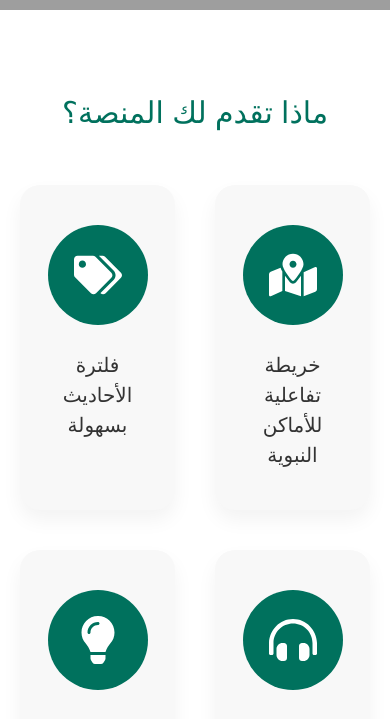
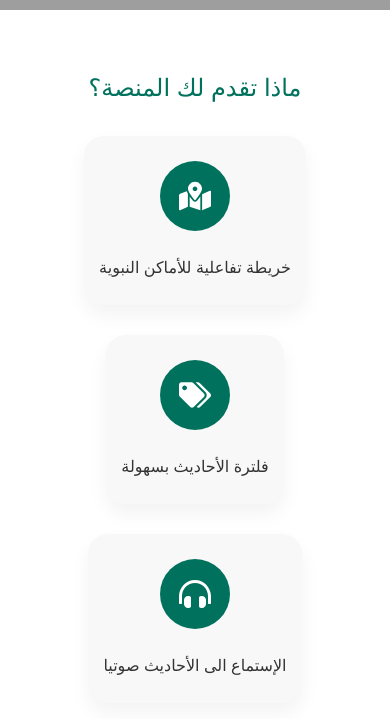
Before and after one commit to AsmaAlghamdi1/marwiyyat, a React (Vite) app: page / in a window 390 px wide. Shown: the part 834-1553 px from the top of the page. Built offline with nearby package versions, Linux system fonts and the light colour scheme; grey boxes are pictures that could not be loaded.

Commit message:
Enhance responsive design: Add media queries to "What We Offer" section

```diff
--- a/src/css/WhatWeOffer.css
+++ b/src/css/WhatWeOffer.css
@@ -66,3 +66,55 @@
   color: #333;
   font-weight: 500;
 }
+
+/* For medium screens */
+@media (max-width: 992px) {
+  .offer-grid {
+    grid-template-columns: 1fr;
+    gap: 30px;
+  }
+
+  .offer-title {
+    font-size: 26px;
+  }
+
+  .offer-text {
+    font-size: 18px;
+  }
+
+  .icon-circle {
+    width: 80px;
+    height: 80px;
+    font-size: 36px;
+  }
+
+  .offer-item {
+    padding: 30px 20px;
+  }
+}
+
+/* For small screens */
+@media (max-width: 576px) {
+  .offer-section {
+    padding: 60px 15px;
+  }
+
+  .offer-title {
+    font-size: 24px;
+    margin-bottom: 30px;
+  }
+
+  .icon-circle {
+    width: 70px;
+    height: 70px;
+    font-size: 32px;
+  }
+
+  .offer-text {
+    font-size: 16px;
+  }
+
+  .offer-item {
+    padding: 25px 15px;
+  }
+}
```
